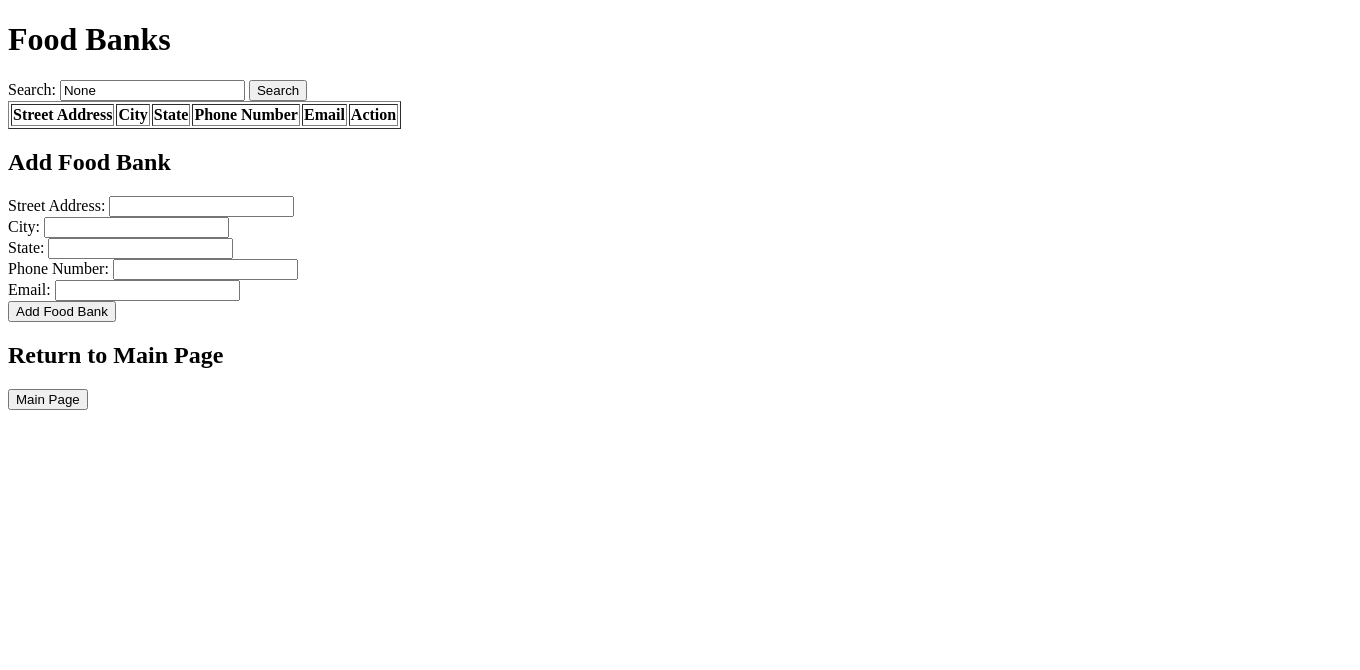
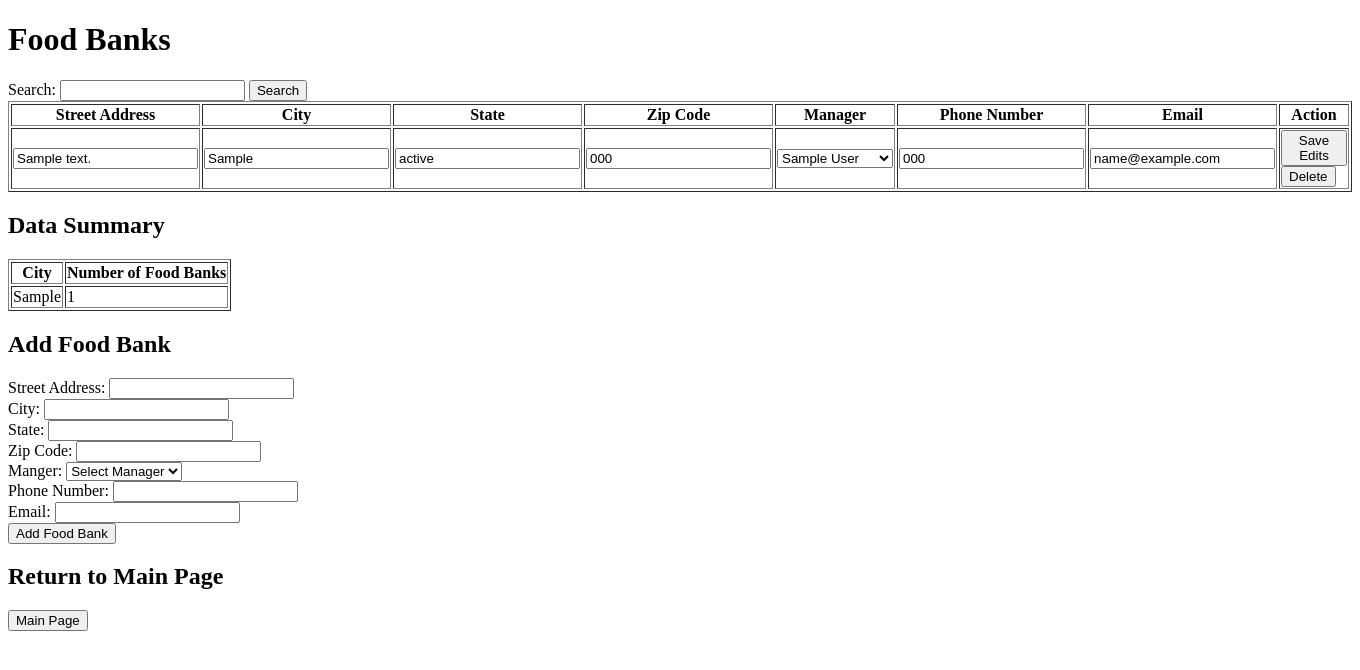
Before and after one commit to maxkooz/foodbank, a Django app: page /foodbanks/ in a window 1360 px wide. Shown: the top 670 px of the page. Run offline with Django 4.2, Linux system fonts and the light colour scheme; a user stored in the database is signed in; tables that the repository leaves empty hold one stand-in row (values such as "Sample post"); lists and menus that the app fills with data are empty.

Commit message:
added data summaries for vol and fb

```diff
--- a/foodbank/templates/foodbank.html
+++ b/foodbank/templates/foodbank.html
@@ -20,6 +20,8 @@
                 <th>Street Address</th>
                 <th>City</th>
                 <th>State</th>
+                <th>Zip Code</th>
+                <th>Manager</th>
                 <th>Phone Number</th>
                 <th>Email</th>
                 <th>Action</th>
@@ -33,18 +35,48 @@
                     <input type="hidden" name="foodbank_id" value="{{ foodbank.id }}">
                     <td><input type="text" name="street_address" value="{{ foodbank.street_address }}"></td>
                     <td><input type="text" name="city" value="{{ foodbank.city }}"></td>
-                    <td><input type="text" name="state" value="{{ foodbank.state }}"></td>
+                    <td><input type="text" name="home_state" value="{{ foodbank.home_state }}"></td>
+                    <td><input type="text" name="zip_code" value="{{ foodbank.zip_code }}"></td>
+
+                    <td><select name="manager">
+                        <option value="" {% if not foodbank.manager %} selected {% endif %}>Select Manager</option>
+                        {% for volunteer in potential_managers %}
+                            <option value="{{ volunteer.id }}" {% if foodbank.manager.id == volunteer.id %} selected {% endif %}>{{ volunteer.first_name }} {{ volunteer.last_name }}</option>
+                        {% endfor %}
+                    </select></td>
+
                     <td><input type="text" name="phone_number" value="{{ foodbank.phone_number }}"></td>
                     <td><input type="text" name="email" value="{{ foodbank.email }}"></td>
                     <td>
-                        <button type="submit" name="save">Save</button>
-                        <button type="submit" formaction="{% url 'foodbank_delete' %}" name="delete">Delete</button>
+                        <button type="submit" name="save">Save Edits</button>
+                        <button type="submit" name="delete">Delete</button>
                     </td>
                 </form>
             </tr>
             {% endfor %}
         </tbody>
     </table>
+
+    <!-- Data summary tables -->
+    <h2>Data Summary</h2>
+
+    <table border="1">
+        <thead>
+            <tr>
+                <th>City</th>
+                <th>Number of Food Banks</th>
+            </tr>
+        </thead>
+        <tbody>
+            {% for row in food_bank_count_by_city %}
+            <tr>
+                <td>{{row.city}}</td>
+                <td>{{row.NumFoodBanks}}</td>
+            </tr>
+            {% endfor %}
+        </tbody>
+    </table>
+
     <h2>Add Food Bank</h2>
     <form method="POST">
         {% csrf_token %}
@@ -52,8 +84,19 @@
         <input type="text" id="street_address" name="street_address"><br>
         <label for="city">City:</label>
         <input type="text" id="city" name="city"><br>
-        <label for="state">State:</label>
-        <input type="text" id="state" name="state"><br>
+        <label for="home_state">State:</label>
+        <input type="text" id="home_state" name="home_state"><br>
+        <label for="zip_code">Zip Code:</label>
+        <input type="text" id="zip_code" name="zip_code"><br>
+
+        <label for="manager">Manger:</label>
+        <select id="manager" name="manager">
+            <option value="">Select Manager</option>
+            {% for volunteer in potential_managers %}
+            <option value="{{ volunteer.id }}">{{ volunteer.first_name }} {{ volunteer.last_name }}</option>
+            {% endfor %}
+        </select><br>
+
         <label for="phone_number">Phone Number:</label>
         <input type="text" id="phone_number" name="phone_number"><br>
         <label for="email">Email:</label>
--- a/foodbank/views.py
+++ b/foodbank/views.py
@@ -6,12 +6,14 @@
 from django.views import generic
 from django.db.models import Q
 from django.contrib.auth.mixins import LoginRequiredMixin
+from django.db import connection
 
 from .models import Volunteer, FoodBank, Task, IndividualShift, Vehicle, TransitSchedule, FoodItem, \
     RecipientOrganization, DistributedFoodItem, Donator, FoodGroup
 
 import re
 from datetime import datetime
+from collections import namedtuple
 
 def home_view(request):
     error_msg = request.GET.get('error_msg')
@@ -51,6 +53,8 @@
     user.last_name = last_name
     user.save()
 
+    login(request, user)
+
     return redirect(reverse('foodbank:main_page'))
 
 @login_required(login_url='/login/')
@@ -59,6 +63,23 @@
         return redirect(reverse('foodbank:home'))
 
     return render(request, 'main_page.html')
+
+# from Django documentation
+def namedtuplefetchall(cursor):
+    """
+    Return all rows from a cursor as a namedtuple.
+    Assume the column names are unique.
+    """
+    desc = cursor.description
+    nt_result = namedtuple("Result", [col[0] for col in desc])
+    return [nt_result(*row) for row in cursor.fetchall()]
+
+def execute_raw_sql(query):
+    with connection.cursor() as cursor:
+        cursor.execute(query)
+        res = namedtuplefetchall(cursor)
+
+    return res
 
 class VolunteerView(LoginRequiredMixin, generic.ListView):
     login_url = "/login/"
@@ -73,7 +94,7 @@
         return Volunteer.objects.all()
 
     def get(self, req):
-        error_msg = req.GET['error_msg'] if 'error_msg' in req.GET else None
+        error_msg = req.GET.get('error_msg') if 'error_msg' in req.GET else None
         volunteers = self.get_queryset()
         query = req.GET.get('q')
         if query:
@@ -88,9 +109,13 @@
                 Q(email__icontains=query)
             )
 
+        # data summary queries
+        # group volunteers by city
+        res = execute_raw_sql("SELECT city, COUNT(id) AS NumVolunteers FROM foodbank_volunteer GROUP BY city;")
+
         context = {
             self.context_object_name: volunteers,
-            'query': query,
+            'vol_count_by_city': res,
             'error_msg': error_msg,
         }
 
@@ -167,15 +192,16 @@
     login_url = "/login/"
     redirect_field_name = ""
     model=FoodBank
-    context_object_name='food_banks'
+    context_object_name='foodbanks'
     template_name='foodbank.html'
 
     def get_queryset(self):
         return FoodBank.objects.all()
 
     def get(self, req):
-        error_msg = req.GET['error_msg'] if 'error_msg' in req.GET else None
+        error_msg = req.GET.get('error_msg') if 'error_msg' in req.GET else None
         foodbanks = self.get_queryset()
+        potential_managers = Volunteer.objects.all()
 
         query = req.GET.get('q')
         if query:
@@ -187,22 +213,27 @@
                 Q(email__icontains=query)
             )
 
+        # data summary queries
+        # group food banks by city
+        res = execute_raw_sql("SELECT city, COUNT(id) AS NumFoodBanks FROM foodbank_foodbank GROUP BY city;")
+
         context = {
             self.context_object_name: foodbanks,
-            'query': query,
+            'food_bank_count_by_city': res,
+            'potential_managers': potential_managers,
             'error_msg': error_msg,
         }
 
         return render(req, self.template_name, context)
 
     def post(self, request, *args, **kwargs):
-        street_address = request.POST["street_address"]
-        city = request.POST["city"]
-        home_state = request.POST["home_state"]
-        zip_code = request.POST["zip_code"]
-        manager = request.POST["manager"]
-        phone_number = request.POST["phone_number"]
-        email = request.POST["email"]
+        street_address = request.POST.get('street_address')
+        city = request.POST.get('city')
+        home_state = request.POST.get('home_state')
+        zip_code = request.POST.get('zip_code')
+        manager = request.POST.get('manager')
+        phone_number = request.POST.get('phone_number')
+        email = request.POST.get('email')
 
         if self.validateTextFields([street_address, city, home_state, zip_code, phone_number, email]) and self.validateForeignKey(manager):
             if 'add' in request.POST:
@@ -210,6 +241,7 @@
                     street_address=street_address,
                     city=city,
                     home_state=home_state,
+                    zip_code=zip_code,
                     manager=Volunteer.objects.get(pk=manager),
                     phone_number=phone_number,
                     email=email
```
Also changed, not shown: foodbank/templates/volunteer.html (+26 -0 lines).
